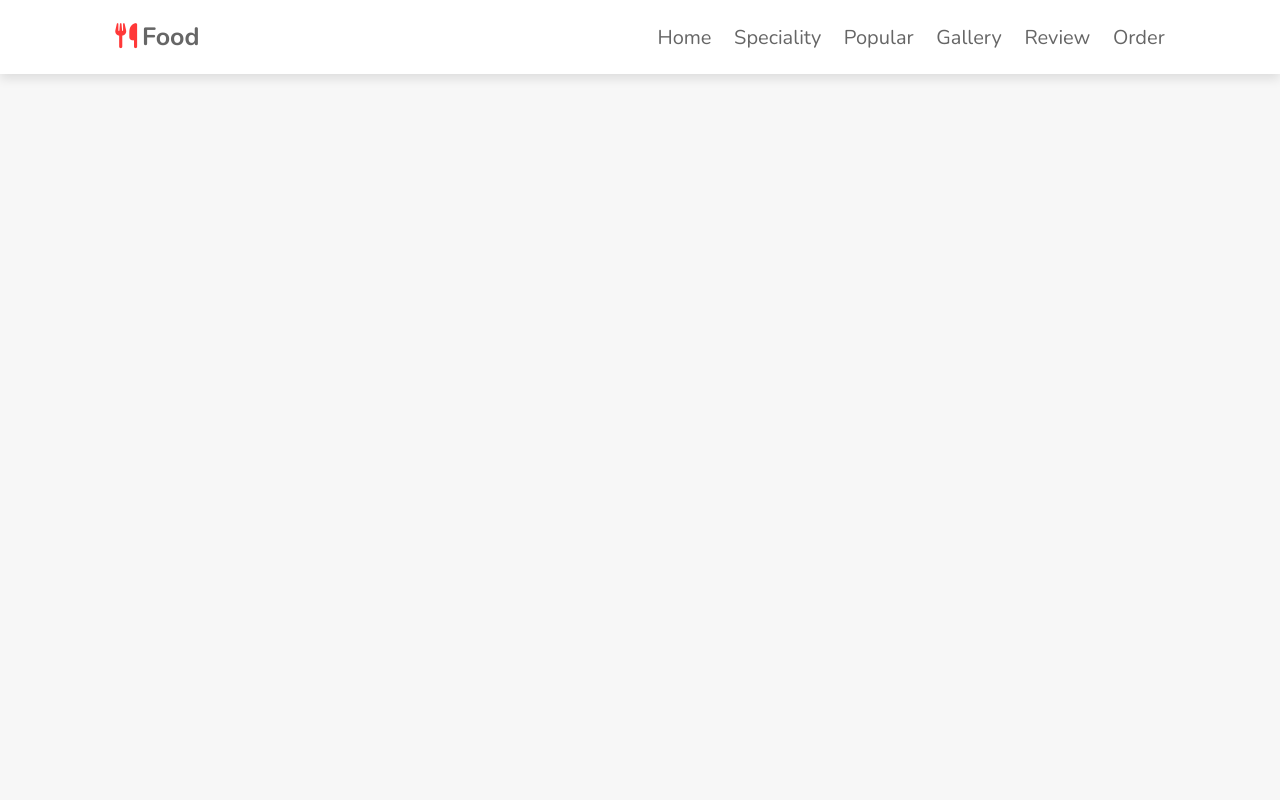
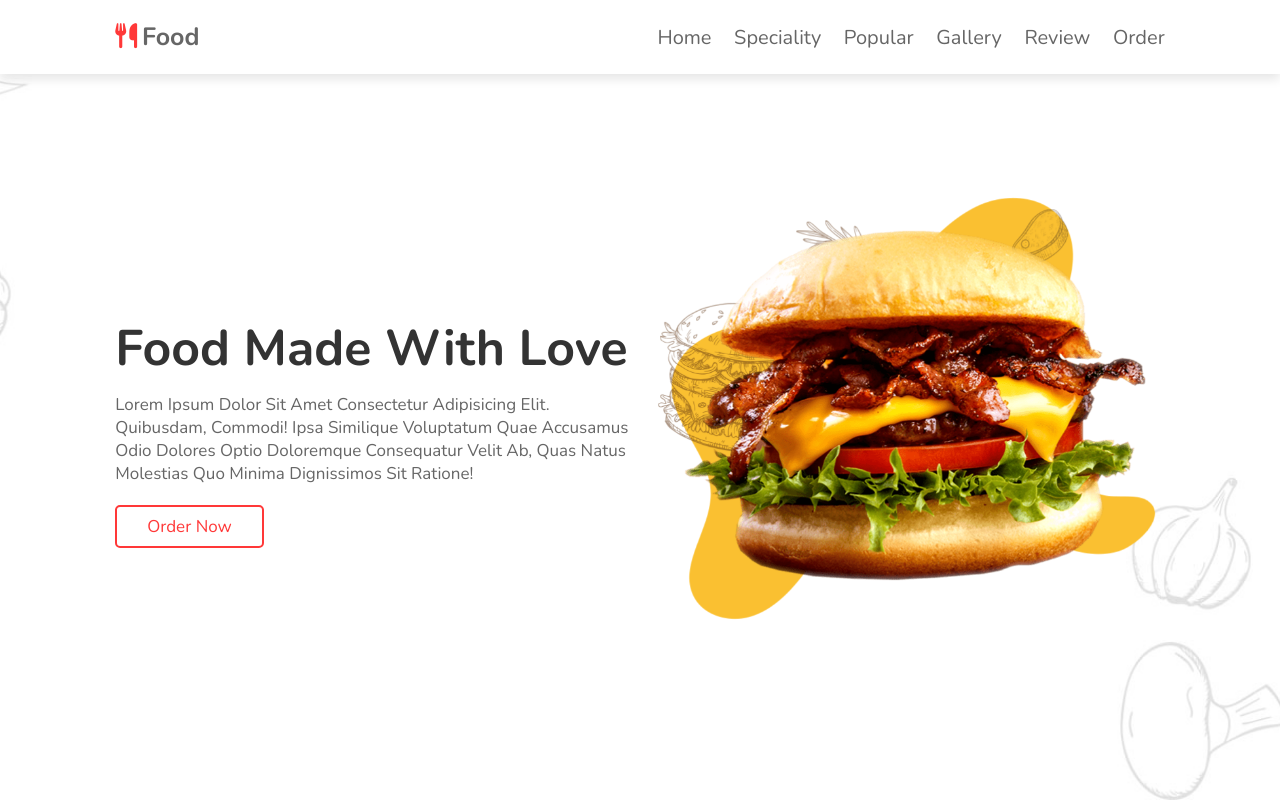
Before and after one commit to Andonny1up/FoodRestaurant, a plain HTML site: page index.html in a window 1280 px wide. Drawn offline with nearby package versions, Linux system fonts and the light colour scheme.

Commit message:
Nueva seccion home terminada

```diff
--- a/css/desktop.css
+++ b/css/desktop.css
@@ -4,3 +4,6 @@ html{
 header{
     padding: 2rem 9%;
 }
+section{
+    padding: 2rem 9%;
+}
--- a/css/style.css
+++ b/css/style.css
@@ -30,6 +30,40 @@ html{
 }
 body{
     background: #f7f7f7;
+}
+section{
+    padding: 2rem;
+}
+.btn{
+    display: inline-block;
+    padding: 0.8rem 3rem;
+    border: 0.2rem solid var(--red);
+    color: var(--red);
+    cursor: pointer;
+    font-size: 1.7rem;
+    border-radius: 0.5rem;
+    position: relative;
+    overflow: hidden;
+    z-index: 0;
+    margin-top: 1rem;
+}
+.btn::before{
+    content: '';
+    position: absolute;
+    top: 0;
+    right: 0;
+    width: 0%;
+    height: 100%;
+    background: var(--red);
+    transition: 0.3s linear;
+    z-index: -1;
+}
+.btn:hover::before{
+    width: 100%;
+    left: 0;
+}
+.btn:hover{
+    color: var(--white);
 }
 header{
     position: fixed;
@@ -85,14 +119,51 @@ header .navbar a:hover{
     border: 0.1rem solid var(--gray);
     border-radius: 0.3rem;
     padding: 0.5rem 1.5rem;
+    color: #333;
 }
 
+/*Section Home*/
+.home{
+    display: flex;
+    flex-wrap: wrap;
+    gap: 1.5rem;
+    min-height: 100vh;
+    align-items: center;
+    background: url(../images/home-bg.jpg) no-repeat;
+    background-size: cover;
+    background-position: center;
+}
+.home .content{
+    flex: 1 1 40rem;
+    padding-top: 6.5rem;
+}
+.home .image{
+    flex: 1 1 40rem;
+}
+.home .image img{
+    width: 100%;
+    padding: 1rem;
+    animation: float 3s linear infinite;
+}
+.home .content h3{
+    font-size: 5rem;
+    color: #333;
+}
+.home .content p{
+    font-size: 1.7rem;
+    color: var(--gray);
+    padding: 1rem 0;
+}
 
-
-
-
-
-
+/*animation*/
+@keyframes float{
+    0%, 100%{
+        transform: translatey(0rem);
+    }
+    50%{
+        transform: translatey(3rem);
+    }
+}
 /*media queries*/
 @media (min-width: 576px) {
     html{
--- a/index.html
+++ b/index.html
@@ -2,6 +2,7 @@
 <html lang="en">
 <head>
     <meta charset="UTF-8">
+    <meta name="description" content="Esta es una pagina para un restaurante">
     <meta http-equiv="X-UA-Compatible" content="IE=edge">
     <meta name="viewport" content="width=device-width, initial-scale=1.0">
     <title>FoodRestaurant</title>
@@ -33,6 +34,17 @@
     <!-- Inicio de la seccion Main -->
     <main>
         <!-- Inicio de la seccion Home -->
+        <section class="home" id="home">
+            <div class="content">
+                <h3>food made with love</h3>
+                <p>Lorem ipsum dolor sit amet consectetur adipisicing elit. Quibusdam, commodi! Ipsa similique voluptatum quae accusamus odio dolores optio doloremque consequatur
+                    velit ab, quas natus molestias quo minima dignissimos sit ratione!</p>
+                <a href="#" class="btn">order now</a>
+            </div>
+            <figure class="image">
+                <img src="./images/home-img.png" alt="delicious burger">
+            </figure>
+        </section>
         <!-- Fin de la seccion Home -->
     </main>
     <!-- Fin de la seccion Main -->
```
